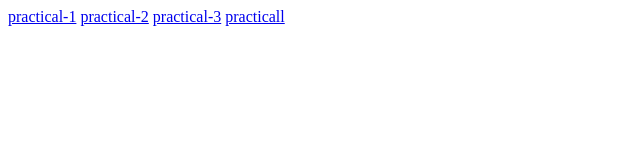
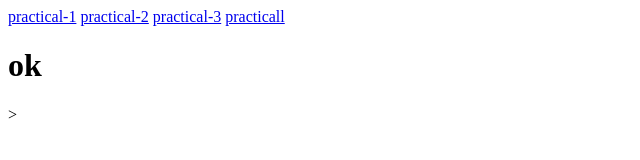
Before and after one commit to pravinvns789/p-4, a plain HTML site: page index.htm in a window 1280 px wide. Shown: the full height of the page, 0-640 px from the left. Drawn offline with Linux system fonts and the light colour scheme.

Commit message:
lassrwfis

```diff
--- a/index.htm
+++ b/index.htm
@@ -11,6 +11,7 @@
     <a href="C:\Users\PRAVIN\Desktop\practical-2/index.htm">practical-2</a>
     <a href="C:\Users\PRAVIN\Desktop\practical-3/ps.htm">practical-3</a>
     <a href="C:\Users\PRAVIN\Desktop\p-4/index.htm">practicall </a>
+    <h1>ok</h1>>
 
 
 </body>
```
